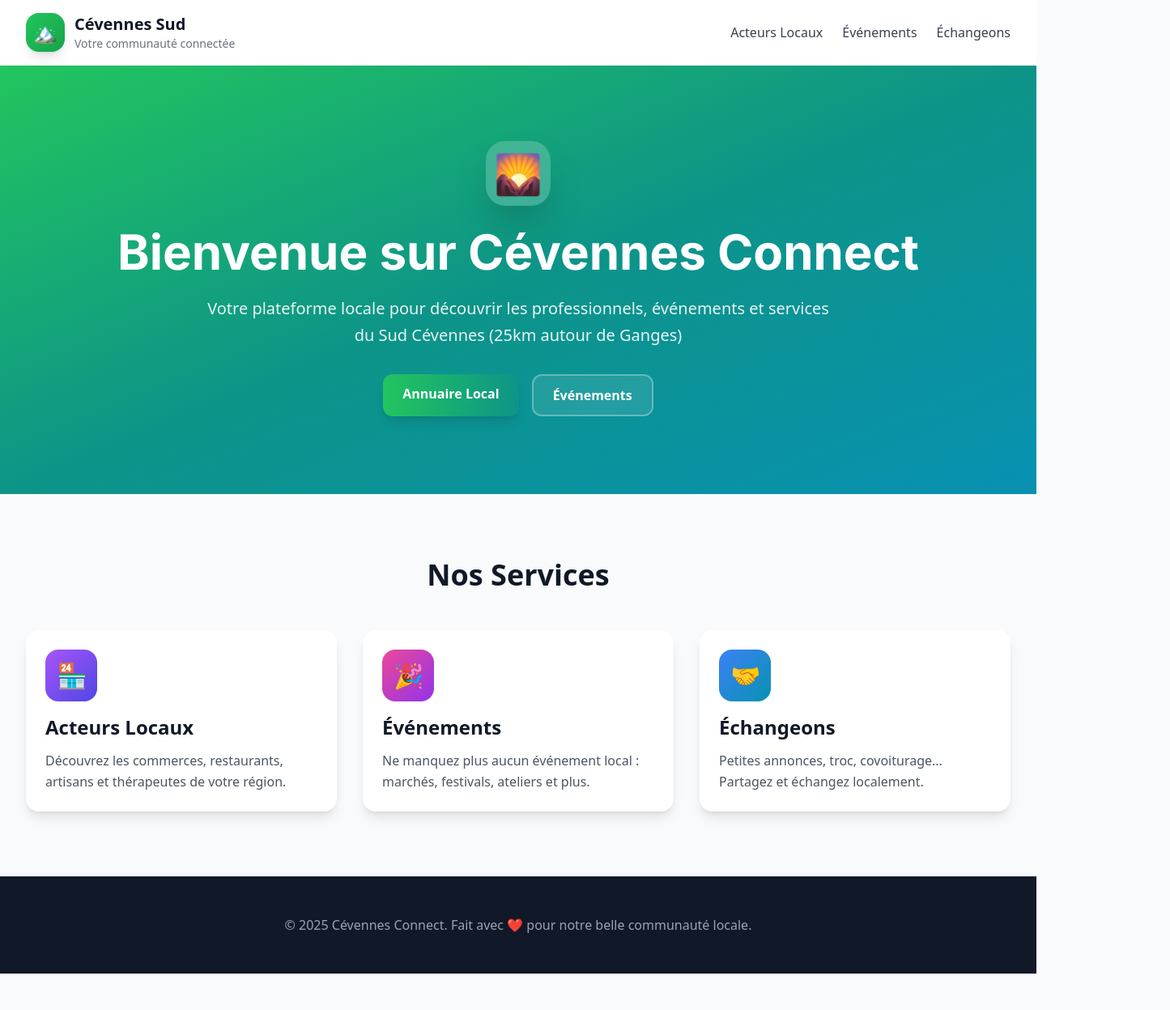
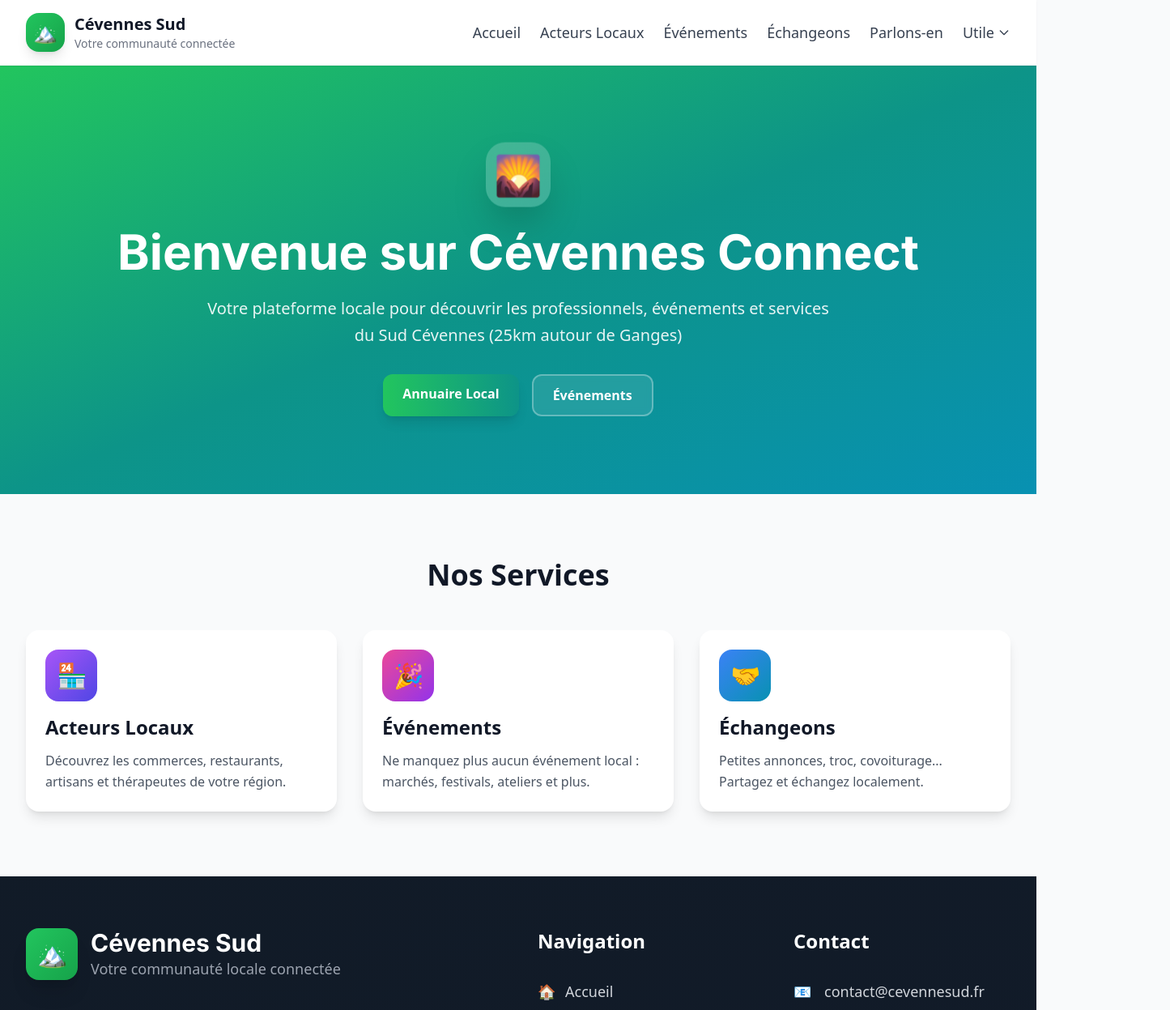
Before and after one commit to gaetanSimonot/cevennes-sud-website, a Next.js app in the folder cevennes-connect/: page / in a window 1280 px wide. Shown: the top 1247 px of the page at 81% size, 1445 px wide, since content can reach past the window. Before the commit the page ends 1202 px from the top, so only its background shows below. Built offline with nearby package versions, Linux system fonts and the light colour scheme.

Commit message:
🎉 FINAL: Fix build errors, add README & RAPPORT, build successful

```diff
--- a/cevennes-connect/app/admin/artefact-ia/page.tsx
+++ b/cevennes-connect/app/admin/artefact-ia/page.tsx
@@ -1,7 +1,7 @@
 'use client'
 
 import { useState } from 'react'
-import Link from 'link'
+import Link from 'next/link'
 import { Button } from '@/components/ui/Button'
 import { Input, TextArea } from '@/components/ui/Input'
 
@@ -33,7 +33,7 @@ export default function ArtefactIAPage() {
             </Link>
             <div>
               <h1 className="text-xl font-bold text-gray-900">Artefact IA</h1>
-              <p className="text-sm text-gray-500">Extraction automatique d'informations</p>
+              <p className="text-sm text-gray-500">Extraction automatique d&apos;informations</p>
             </div>
           </div>
         </div>
--- a/cevennes-connect/app/page.tsx
+++ b/cevennes-connect/app/page.tsx
@@ -1,36 +1,14 @@
 import Link from 'next/link'
+import { Header } from '@/components/layout/Header'
+import { Footer } from '@/components/layout/Footer'
 
 export default function Home() {
   return (
-    <main className="min-h-screen">
-      {/* Header */}
-      <header className="bg-white shadow-sm border-b border-gray-100">
-        <nav className="container-custom py-4 flex items-center justify-between">
-          <div className="flex items-center space-x-3">
-            <div className="w-12 h-12 bg-gradient-to-br from-emerald-500 to-emerald-600 rounded-2xl flex items-center justify-center shadow-lg">
-              <span className="text-white text-2xl">🏔️</span>
-            </div>
-            <div>
-              <h1 className="font-bold text-xl text-gray-900">Cévennes Sud</h1>
-              <p className="text-sm text-gray-500">Votre communauté connectée</p>
-            </div>
-          </div>
-          <div className="hidden md:flex items-center space-x-6">
-            <Link href="/acteurs-locaux" className="text-gray-700 hover:text-purple-600 transition">
-              Acteurs Locaux
-            </Link>
-            <Link href="/evenements" className="text-gray-700 hover:text-pink-600 transition">
-              Événements
-            </Link>
-            <Link href="/echangeons" className="text-gray-700 hover:text-blue-600 transition">
-              Échangeons
-            </Link>
-          </div>
-        </nav>
-      </header>
+    <div className="min-h-screen flex flex-col">
+      <Header theme="emerald" />
 
       {/* Hero Section */}
-      <section className="bg-gradient-to-br from-emerald-500 via-teal-600 to-cyan-600 text-white py-24">
+      <section className="bg-gradient-to-br from-emerald-500 via-teal-600 to-cyan-600 text-white py-24 flex-1">
         <div className="container-custom text-center">
           <div className="floating mb-6">
             <div className="w-20 h-20 mx-auto bg-white/20 backdrop-blur-lg rounded-3xl flex items-center justify-center shadow-2xl">
@@ -104,14 +82,7 @@ export default function Home() {
         </div>
       </section>
 
-      {/* Footer */}
-      <footer className="bg-gray-900 text-white py-12">
-        <div className="container-custom text-center">
-          <p className="text-gray-400">
-            © 2025 Cévennes Connect. Fait avec ❤️ pour notre belle communauté locale.
-          </p>
-        </div>
-      </footer>
-    </main>
+      <Footer />
+    </div>
   )
 }
--- a/cevennes-connect/components/cards/EventCard.tsx
+++ b/cevennes-connect/components/cards/EventCard.tsx
@@ -91,7 +91,7 @@ export function EventCard({ event }: EventCardProps) {
           )}
         </div>
 
-        {(event.phone || event.website) && (
+        {(event.contact || event.website) && (
           <div className="flex gap-2 mt-4">
             {event.contact && (
               <a
--- a/cevennes-connect/lib/utils.ts
+++ b/cevennes-connect/lib/utils.ts
@@ -71,7 +71,7 @@ export function filterBySearch<T extends { name?: string; title?: string; descri
   return items.filter(item => {
     const name = 'name' in item ? item.name : 'title' in item ? item.title : ''
     return (
-      name.toLowerCase().includes(term) ||
+      (name || '').toLowerCase().includes(term) ||
       item.description.toLowerCase().includes(term)
     )
   })
```
Also changed, not shown: cevennes-connect/.claude/settings.local.json, 2 other files (tests, documents, lock files or other folders).
